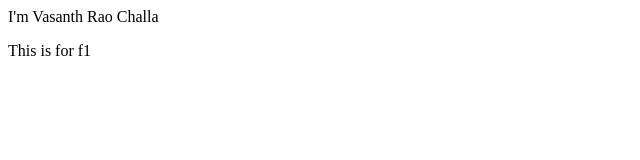
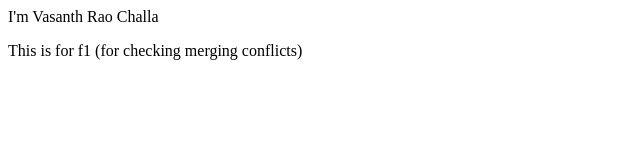
Before and after one commit to vasanth2809/localrepo, a plain HTML site: page index.html in a window 1280 px wide. Shown: the whole page, without its empty margins (0-640 px from the left). Drawn offline with Linux system fonts and the light colour scheme.

Commit message:
another change in main for conflict

```diff
--- a/index.html
+++ b/index.html
@@ -1,2 +1,2 @@
 <p>I'm Vasanth Rao Challa</p>
-<p>This is for f1</p>
+<p>This is for f1 (for checking merging conflicts)</p>
```
